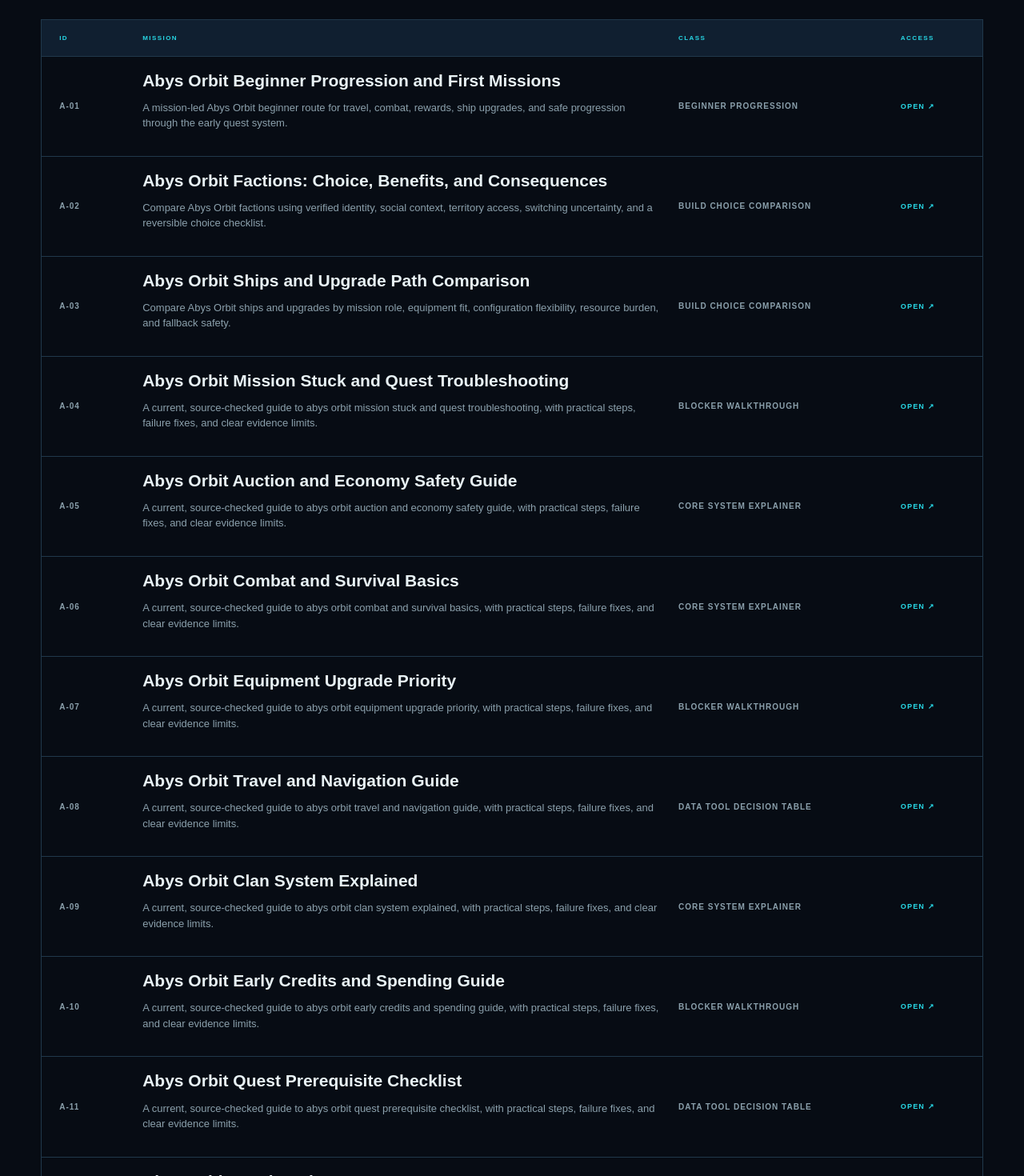
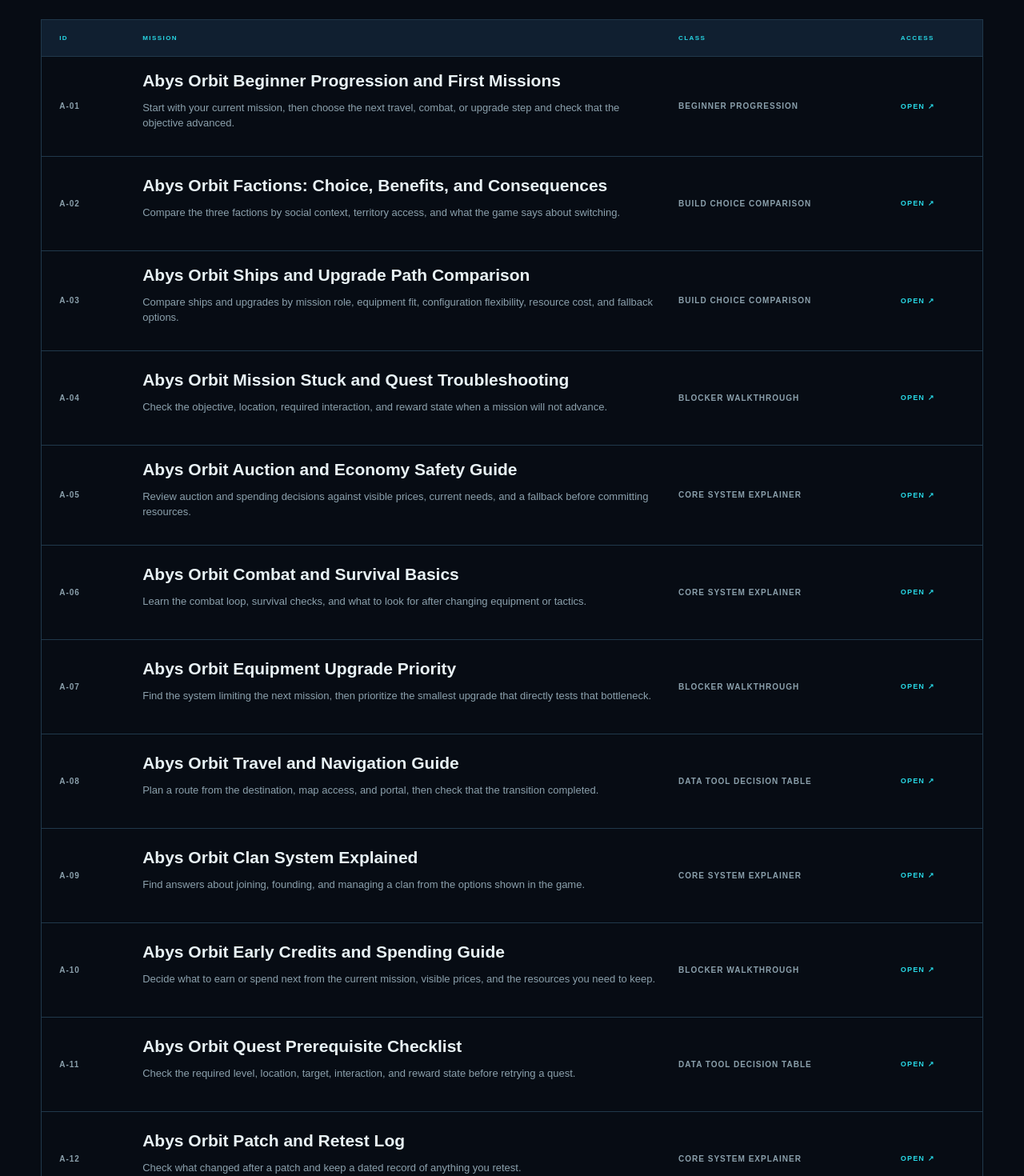
Before and after one commit to debuggx-glitch/site-abys-orbit-guide, a Next.js app: page / in a window 1280 px wide. Shown: the part 1180-2650 px from the top of the page at 80% size. Built offline with nearby package versions, Linux system fonts and the light colour scheme; no server answers.

Commit message:
Clarify Abys homepage guide topics and navigation copy

```diff
--- a/app/page.tsx
+++ b/app/page.tsx
@@ -5,9 +5,24 @@ import {HomeAd, HomeSideAd} from "@/components/ad-placements";
 import {guides} from "@/lib/guides";
 import {site} from "@/lib/site";
 
+const guideDescriptions: Record<string, string> = {
+  "abys-orbit-beginner-route": "Start with your current mission, then choose the next travel, combat, or upgrade step and check that the objective advanced.",
+  "abys-orbit-factions": "Compare the three factions by social context, territory access, and what the game says about switching.",
+  "abys-orbit-ships": "Compare ships and upgrades by mission role, equipment fit, configuration flexibility, resource cost, and fallback options.",
+  "mission-stuck-troubleshooting": "Check the objective, location, required interaction, and reward state when a mission will not advance.",
+  "auction-and-economy-safety": "Review auction and spending decisions against visible prices, current needs, and a fallback before committing resources.",
+  "combat-and-survival-basics": "Learn the combat loop, survival checks, and what to look for after changing equipment or tactics.",
+  "equipment-upgrade-priority": "Find the system limiting the next mission, then prioritize the smallest upgrade that directly tests that bottleneck.",
+  "travel-and-navigation": "Plan a route from the destination, map access, and portal, then check that the transition completed.",
+  "clan-system-guide": "Find answers about joining, founding, and managing a clan from the options shown in the game.",
+  "early-credits-and-spending": "Decide what to earn or spend next from the current mission, visible prices, and the resources you need to keep.",
+  "quest-prerequisite-checklist": "Check the required level, location, target, interaction, and reward state before retrying a quest.",
+  "patch-and-retest-log": "Check what changed after a patch and keep a dated record of anything you retest.",
+};
+
 export const metadata:Metadata={alternates:{canonical:"/"}};
 export default function Home(){return <main className="orbit-console">
   <HomeAd/>
-  <div className="home-hero-shell"><section className="bridge"><div className="bridge-visual"><Image src={site.visual} width={site.visualWidth} height={site.visualHeight} sizes="100vw" priority alt={site.visualAlt}/><div className="scan-lines"/><p>Live navigation image · verify current mission state in game</p></div><div className="bridge-copy"><p className="system-label">Abys navigation network / Online</p><h1>Plot the mission.<br/><span>Upgrade the bottleneck.</span></h1><p>{site.description}</p><Link className="launch-link" href={`/guides/${guides[0].slug}/`}>Initialize beginner route <b>↗</b></Link></div><dl className="telemetry-panel"><div><dt>Archive</dt><dd>{guides.length} missions</dd></div><div><dt>Factions</dt><dd>03 tracked</dd></div><div><dt>Protocol</dt><dd>Verify live</dd></div></dl></section><HomeSideAd/></div>
-  <section className="mission-index"><header><div><p className="system-label">Mission database</p><h2>Select an objective</h2></div><p>Choose the guide that matches the exact system, decision or blocker on your current screen.</p></header><div className="mission-table"><div className="table-head"><span>ID</span><span>Mission</span><span>Class</span><span>Access</span></div>{guides.map((guide,index)=><article key={guide.slug}><span>A-{String(index+1).padStart(2,"0")}</span><div><h3><Link href={`/guides/${guide.slug}/`}>{guide.title}</Link></h3><p>{guide.description}</p></div><span>{guide.category}</span><Link href={`/guides/${guide.slug}/`} aria-label={`Open ${guide.title}`}>OPEN ↗</Link></article>)}</div></section>
+  <div className="home-hero-shell"><section className="bridge"><div className="bridge-visual"><Image src={site.visual} width={site.visualWidth} height={site.visualHeight} sizes="100vw" priority alt={site.visualAlt}/><div className="scan-lines"/><p>Live navigation image · verify current mission state in game</p></div><div className="bridge-copy"><p className="system-label">Abys navigation network / Online</p><h1>Abys Orbit Guides for Missions, Ships, and Progression</h1><p>Find practical help for first missions, faction and ship choices, upgrades, combat, travel, clans, auctions, credits, and common quest blockers.</p><Link className="launch-link" href={`/guides/${guides[0].slug}/`}>Initialize beginner route <b>↗</b></Link></div><dl className="telemetry-panel"><div><dt>Archive</dt><dd>{guides.length} missions</dd></div><div><dt>Factions</dt><dd>03 tracked</dd></div><div><dt>Protocol</dt><dd>Verify live</dd></div></dl></section><HomeSideAd/></div>
+  <section className="mission-index"><header><div><p className="system-label">Mission database</p><h2>Select an objective</h2></div><p>Choose what you’re trying to do now. Each guide focuses on one decision, system, or blocker and shows what to check before you act.</p></header><div className="mission-table"><div className="table-head"><span>ID</span><span>Mission</span><span>Class</span><span>Access</span></div>{guides.map((guide,index)=><article key={guide.slug}><span>A-{String(index+1).padStart(2,"0")}</span><div><h3><Link href={`/guides/${guide.slug}/`}>{guide.title}</Link></h3><p>{guideDescriptions[guide.slug] ?? guide.description}</p></div><span>{guide.category}</span><Link href={`/guides/${guide.slug}/`} aria-label={`Open ${guide.title}`}>OPEN ↗</Link></article>)}</div></section>
 </main>}
```
